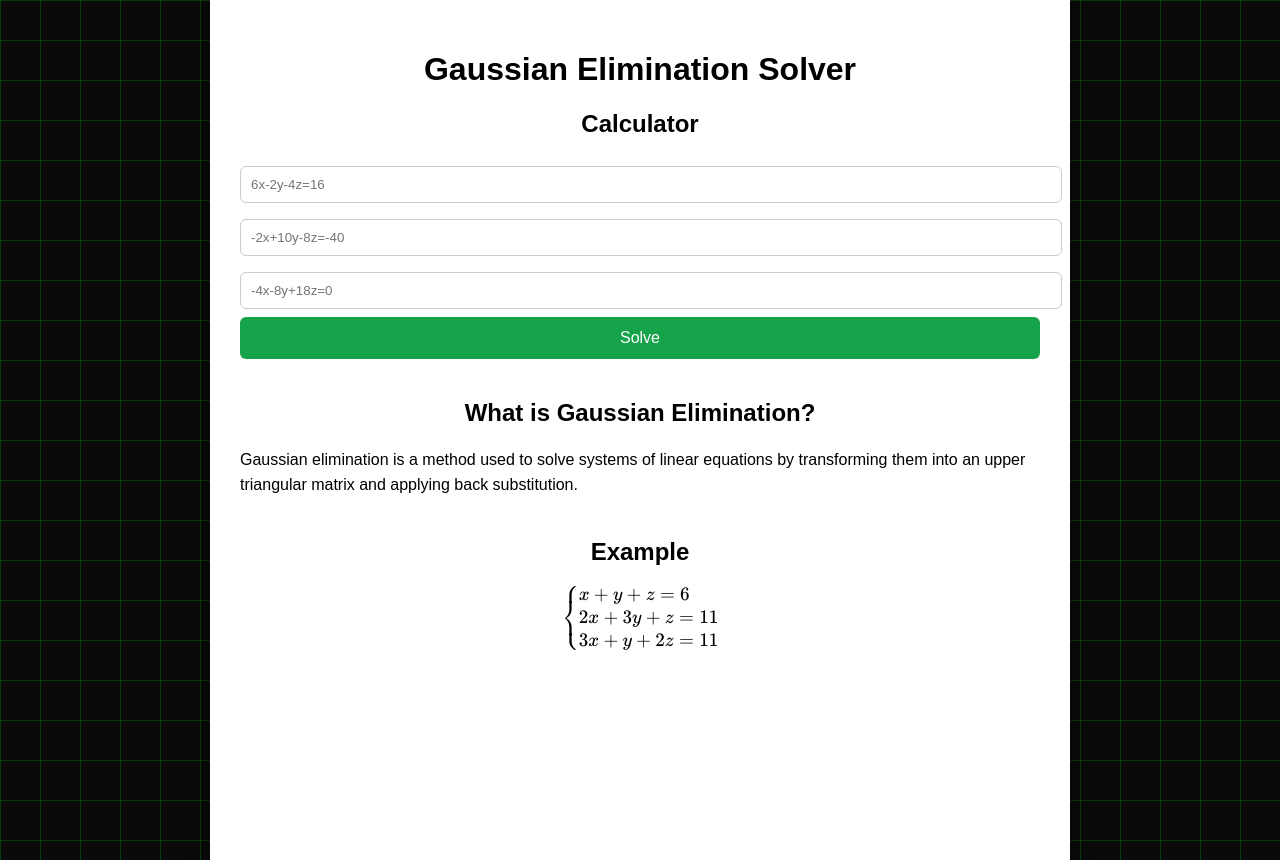
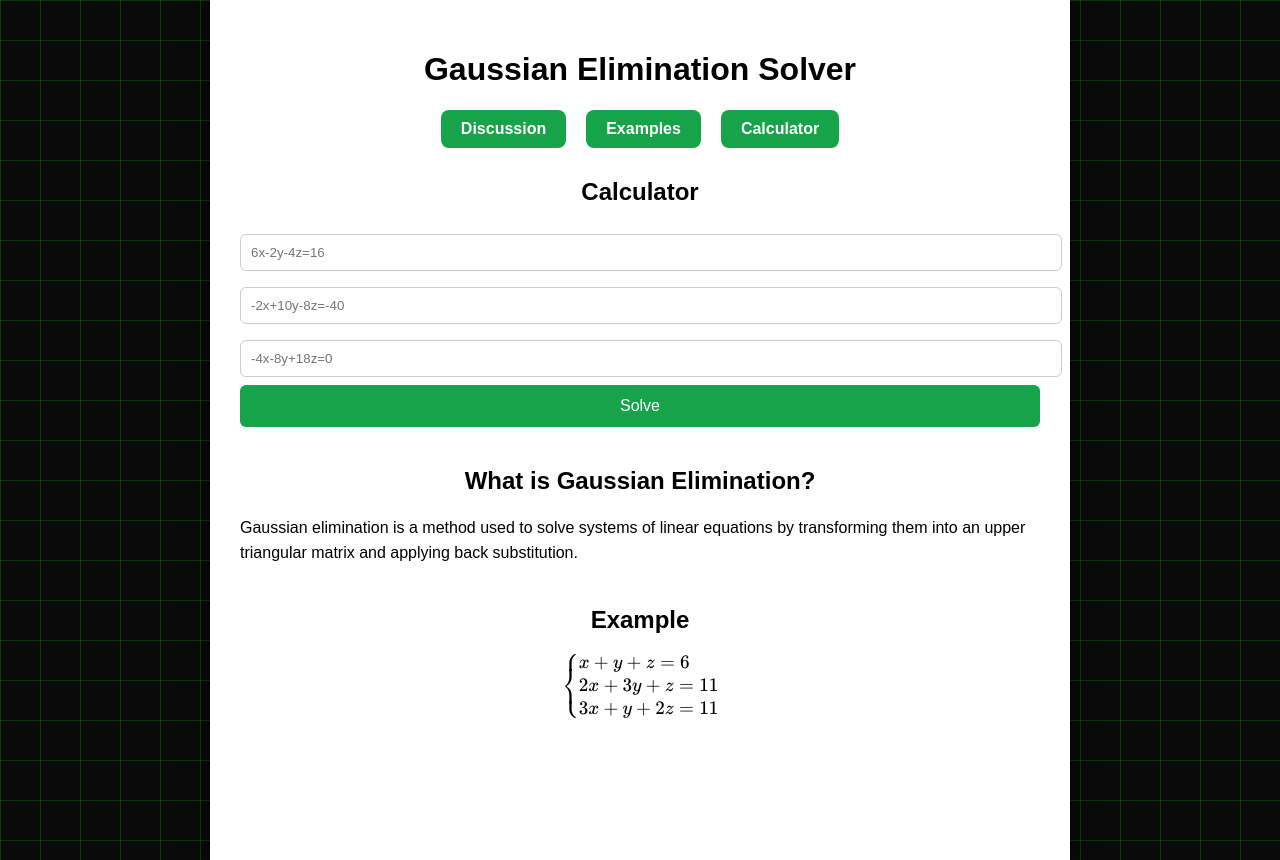
Before and after one commit to sealbooper/gaussian-elimination-project, a Flask app: page / in a window 1280 px wide. Run offline with Flask 3, Linux system fonts and the light colour scheme.

Commit message:
section-update

```diff
--- a/app.py
+++ b/app.py
@@ -22,9 +22,9 @@ def index():
         A = np.array(A, dtype=object)
         B = np.array(B, dtype=object)
 
-        result = gauss_elim(A, B)
+        result, steps = gauss_elim(A, B)
 
-        return render_template("result.html", result=result)
+        return render_template("index.html", result=result, steps=steps)
 
     return render_template("index.html")
 
--- a/templates/index.html
+++ b/templates/index.html
@@ -7,6 +7,12 @@
 <script src="https://cdn.jsdelivr.net/npm/mathjax@3/es5/tex-mml-chtml.js"></script>
 
 <style>
+
+/* Smooth scroll */
+html {
+    scroll-behavior: smooth;
+}
+
 /* 🌐 Background with green grid */
 body {
     margin: 0;
@@ -14,7 +20,6 @@ body {
 
     background-color: #0a0a0a;
 
-    /* GRID LINES */
     background-image:
         linear-gradient(rgba(0, 255, 0, 0.2) 1px, transparent 1px),
         linear-gradient(90deg, rgba(0, 255, 0, 0.2) 1px, transparent 1px);
@@ -30,6 +35,27 @@ body {
     background: white;
     padding: 30px;
     box-shadow: 0 0 20px rgba(0,0,0,0.5);
+}
+
+/* 🧭 Navigation */
+.nav {
+    display: flex;
+    justify-content: center;
+    gap: 20px;
+    margin-bottom: 30px;
+}
+
+.nav a {
+    text-decoration: none;
+    background: #16a34a;
+    color: white;
+    padding: 10px 20px;
+    border-radius: 8px;
+    font-weight: bold;
+}
+
+.nav a:hover {
+    background: #15803d;
 }
 
 /* 🧱 Sections */
@@ -67,10 +93,10 @@ h1, h2 {
     text-align: center;
 }
 
-/* ✨ Optional: nicer text */
 p {
     line-height: 1.6;
 }
+
 </style>
 </head>
 
@@ -80,8 +106,15 @@ p {
 
     <h1>Gaussian Elimination Solver</h1>
 
+    <!-- ✅ NAVIGATION (correct place) -->
+    <div class="nav">
+        <a href="#discussion">Discussion</a>
+        <a href="#examples">Examples</a>
+        <a href="#calculator">Calculator</a>
+    </div>
+
     <!-- 🔹 Calculator -->
-    <div class="section">
+    <div class="section" id="calculator">
         <h2>Calculator</h2>
 
         <form method="POST">
@@ -92,8 +125,36 @@ p {
         </form>
     </div>
 
-    <!-- 🔹 Explanation -->
+        {% if result %}
     <div class="section">
+        <h2>Solution</h2>
+
+        {% for i in range(result|length) %}
+            <p>x{{i+1}} = {{result[i]}}</p>
+        {% endfor %}
+    </div>
+    {% endif %}
+
+    {% if steps %}
+    <div class="section">
+        <h2>Step-by-Step Solution</h2>
+
+        {% for step in steps %}
+            {% if step is string %}
+                <p><b>{{ step }}</b></p>
+            {% else %}
+                <pre>
+    {% for row in step %}
+    {{ row }}
+    {% endfor %}
+                </pre>
+            {% endif %}
+        {% endfor %}
+    </div>
+    {% endif %}
+
+    <!-- 🔹 Discussion -->
+    <div class="section" id="discussion">
         <h2>What is Gaussian Elimination?</h2>
         <p>
             Gaussian elimination is a method used to solve systems of linear equations
@@ -101,8 +162,8 @@ p {
         </p>
     </div>
 
-    <!-- 🔹 Example -->
-    <div class="section">
+    <!-- 🔹 Examples -->
+    <div class="section" id="examples">
         <h2>Example</h2>
 
         <p>$$
```
Also changed, not shown: methods/gaussian.py (+10 -1 lines), template/result.html (deleted, +0 -7 lines).
